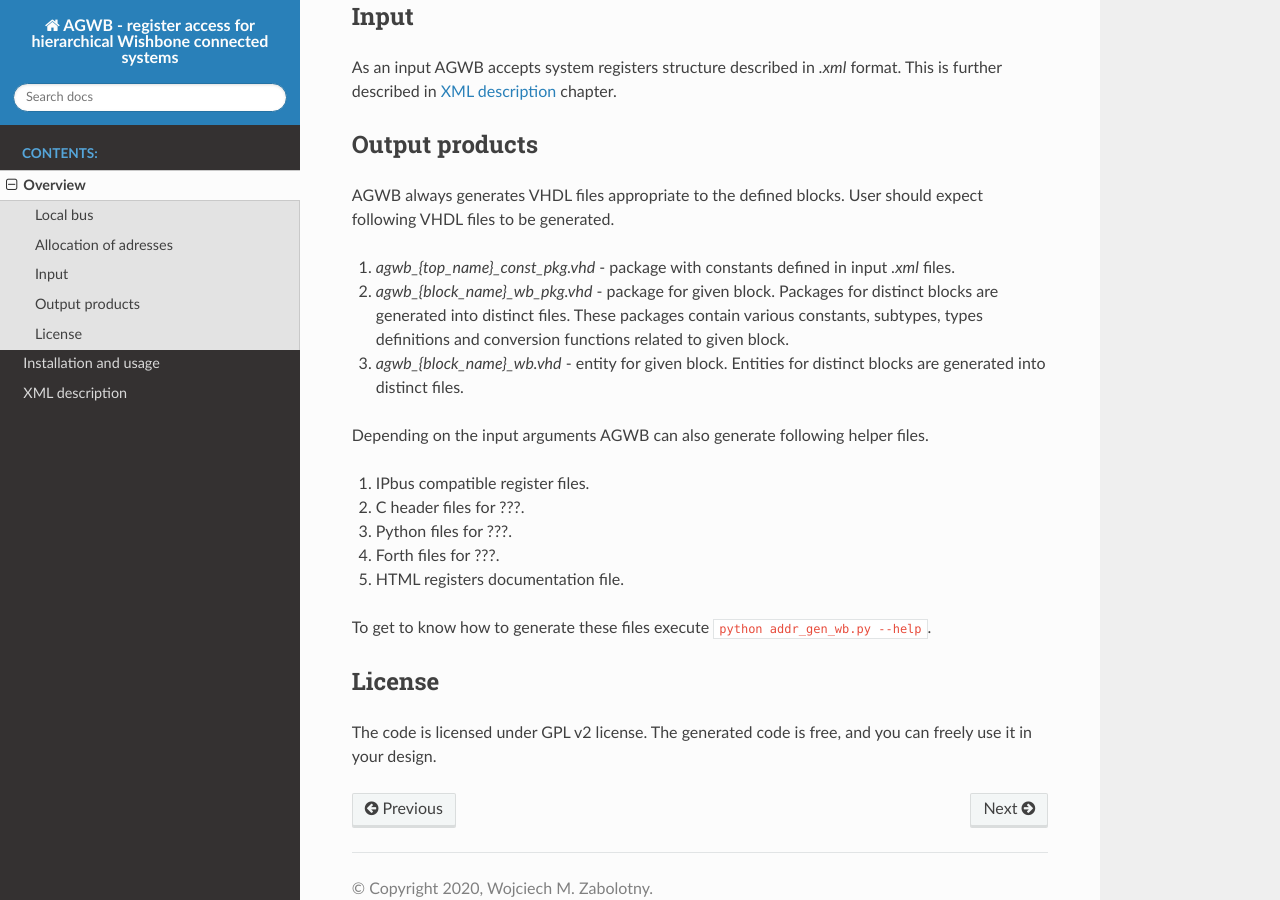
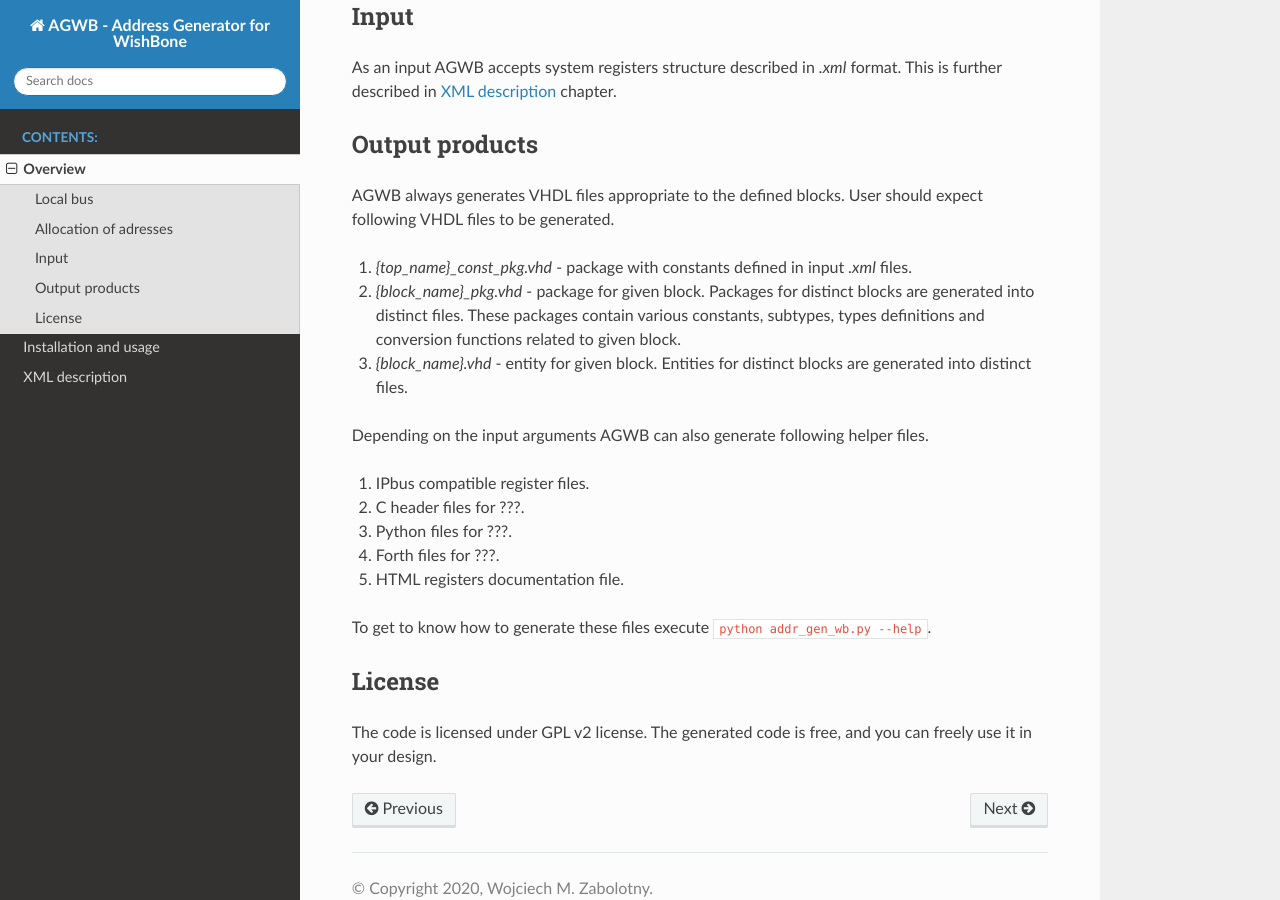
Before and after one commit to wzab/agwb, a Sphinx documentation site: the page built from doc/overview.rst, in a window 1280 px wide and 900 px high, scrolled down 704 px. Built offline with Sphinx 7.4.7 and the Read the Docs theme 2.0.0, drawn with Linux system fonts in a browser that asks for light colours.

Commit message:
Docs update.

```diff
--- a/doc/conf.py
+++ b/doc/conf.py
@@ -17,7 +17,7 @@
 
 # -- Project information -----------------------------------------------------
 
-project = 'AGWB - register access for hierarchical Wishbone connected systems'
+project = 'AGWB - Address Generator for WishBone'
 copyright = '2020, Wojciech M. Zabolotny'
 author = 'Wojciech M. Zabolotny'
 
--- a/doc/overview.rst
+++ b/doc/overview.rst
@@ -31,11 +31,11 @@ Output products
 AGWB always generates VHDL files appropriate to the defined blocks.
 User should expect following VHDL files to be generated.
 
-#. *agwb_{top_name}_const_pkg.vhd* - package with constants defined in input *.xml* files.
-#. *agwb_{block_name}_wb_pkg.vhd* - package for given block.
+#. *{top_name}_const_pkg.vhd* - package with constants defined in input *.xml* files.
+#. *{block_name}_pkg.vhd* - package for given block.
    Packages for distinct blocks are generated into distinct files.
    These packages contain various constants, subtypes, types definitions and conversion functions related to given block.
-#. *agwb_{block_name}_wb.vhd* - entity for given block.
+#. *{block_name}.vhd* - entity for given block.
    Entities for distinct blocks are generated into distinct files.
 
 Depending on the input arguments AGWB can also generate following helper files.
--- a/doc/xml_description.rst
+++ b/doc/xml_description.rst
@@ -41,10 +41,10 @@ Mandatory attribute:
 
 .. code-block:: xml
 
-   <block name="main">
+   <block name="top">
       <blackbox name="EXTHUGE" type="HTEST" addrbits="16" />
       <subblock name="LINKS" type="SYS1" reps="NSEL_MAX"/>
-      <creg name="CTRL" desc="Control register in the main block" default="0x11">
+      <creg name="CTRL" desc="Control register in the top block" default="0x11">
          <field name="CLK_FREQ" width="4"/>
          <field name="PLL_RESET" width="1"/>
       </creg>
```
